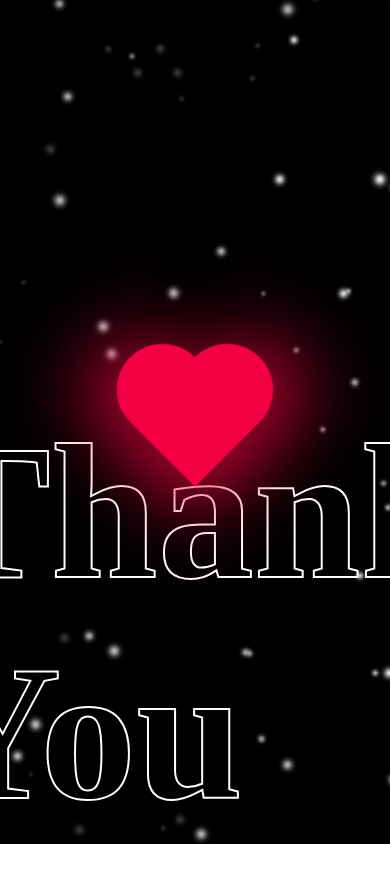
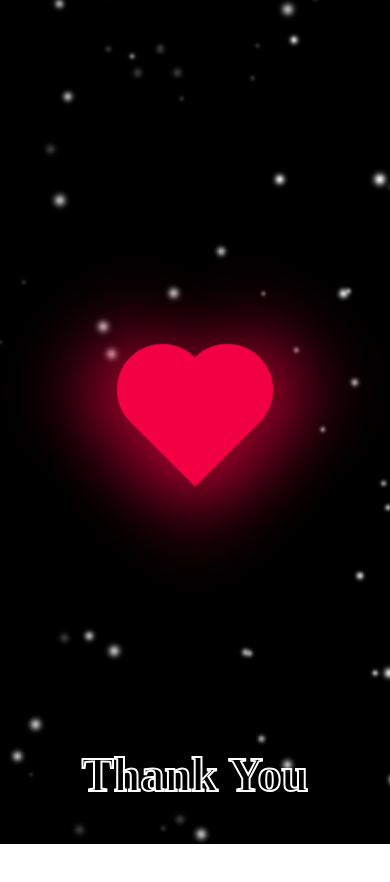
Before and after one commit to Angel-of-codes/heart, a plain HTML site: page index.html in a window 390 px wide. Shown: the top 882 px of the page. Drawn offline with Linux system fonts and the light colour scheme.

Commit message:
Update heart.css

```diff
--- a/heart.css
+++ b/heart.css
@@ -53,13 +53,21 @@ section .stars{
     animation: anime 6s ease-in-out infinite, bgmove 12s linear infinite;
 }
 
-section h2{
+section h2 {
     position: absolute;
     color: transparent;
     font-weight: 700;
-    font-size: 12em;
+    font-size: 7rem;
     -webkit-text-stroke: 2px #fff;
     bottom: 0;
+
+}
+
+@media (max-width:525px) {
+    section h2 {
+        font-size: 3rem;
+        bottom: 5%;
+    }
 
 }
 
```
